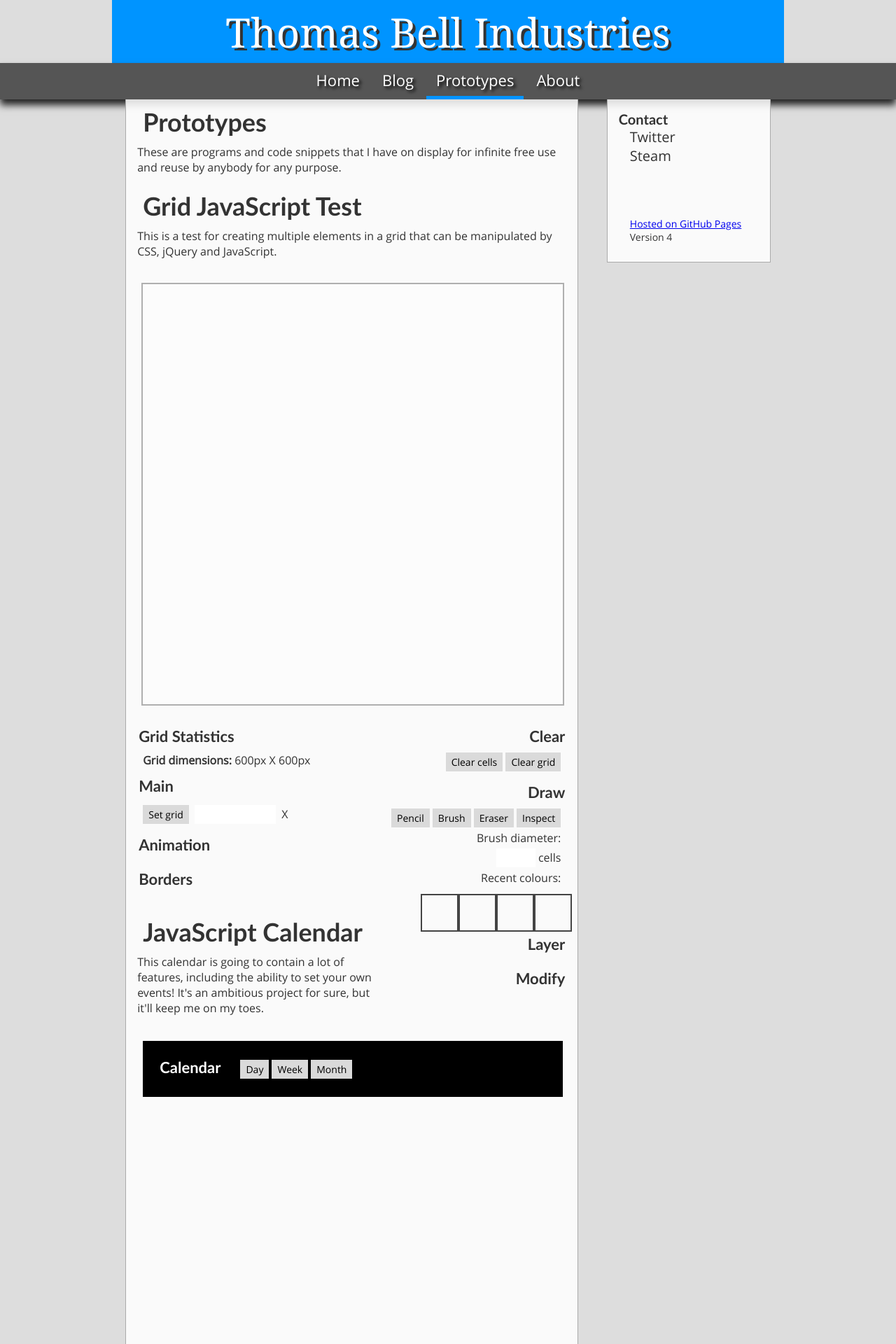
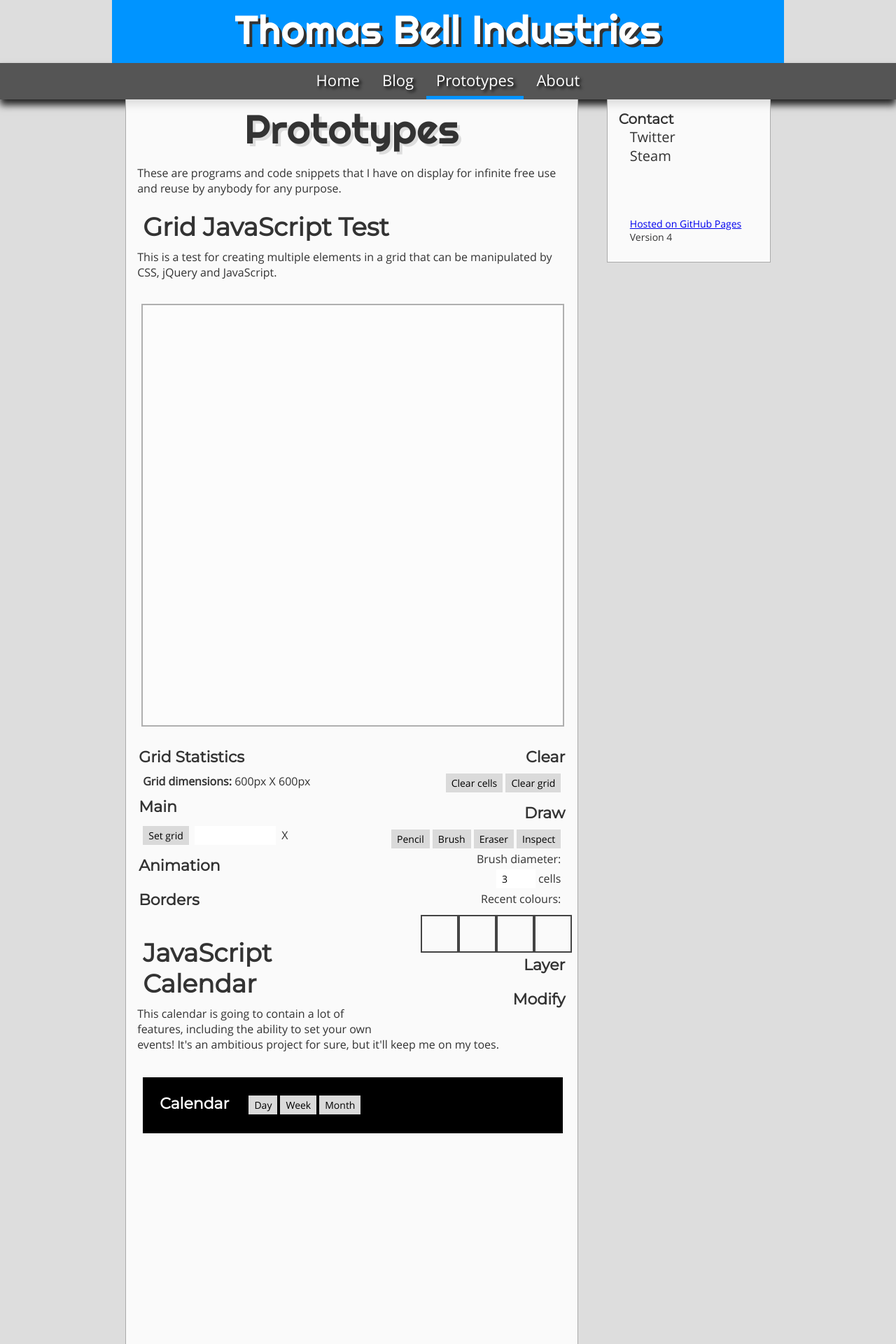
Before and after one commit to bell345/bell345.github.io, a PHP site: page /proto in a window 1280 px wide. Shown: the top 1920 px of the page at 70% size. Run offline with PHP 8.4, Linux system fonts and the light colour scheme; some web fonts are replaced.

Commit message:
Improved site layout
The top nav bar is now fixed once scrolled past, the Grid prototype
recent colours have been improved and miscellaneous layout changes.

```diff
--- a/about/index.html
+++ b/about/index.html
@@ -13,7 +13,7 @@
         <h1>Thomas Bell Industries</h1>
         <img src="/shared/res/blank.png" />
     </header>
-    <nav class="top">
+    <nav id="top">
         <a href="/">Home</a>
         <a href="/blog/">Blog</a>
         <a href="/proto/">Prototypes</a>
@@ -21,7 +21,7 @@
     </nav>
     <div id="content">
         <div id="maincontent">
-            <h2>Who Am I?</h2>
+            <h1>Who Am I?</h1>
             <p class="main">
                 I am a 13-year-old high school student from Australia. I love technology and everything
                 digital. I browse the internet and procrastinate way more than I need to. I tend to browse
--- a/blog/index.html
+++ b/blog/index.html
@@ -14,7 +14,7 @@
         <h1>Thomas Bell Industries</h1>
         <img src="/shared/res/blank.png" />
     </header>
-    <nav>
+    <nav id="top">
         <a href="/">Home</a>
         <a href="/blog/">Blog</a>
         <a href="/proto/">Prototypes</a>
@@ -22,7 +22,7 @@
     </nav>
     <div id="content">
         <div id="maincontent">
-            <h2>Blog</h2>
+            <h1>Blog</h1>
             <div class="blogcont">
                 <a href="#" class="blognavp">&lt;&lt; Newer</a>
                 <a href="#" class="blognavn">Older &gt;&gt;</a>
--- a/index.html
+++ b/index.html
@@ -14,7 +14,7 @@
         <h1>Thomas Bell Industries</h1>
         <img src="/shared/res/blank.png" />
     </header>
-    <nav class="top">
+    <nav id="top">
         <a href="/">Home</a>
         <a href="/blog/">Blog</a>
         <a href="/proto/">Prototypes</a>
@@ -22,7 +22,7 @@
     </nav>
     <div id="content">
         <div id="maincontent">
-            <h2>The Rundown</h2>
+            <h1>The Rundown</h1>
             <p class="main">
                 I code and write things in my free time. Have a look around.
             </p>
--- a/proto/index.html
+++ b/proto/index.html
@@ -14,7 +14,7 @@
         <h1>Thomas Bell Industries</h1>
         <img src="/shared/res/blank.png" />
     </header>
-    <nav>
+    <nav id="top">
         <a href="/">Home</a>
         <a href="/blog/">Blog</a>
         <a href="/proto/">Prototypes</a>
@@ -22,7 +22,7 @@
     </nav>
     <div id="content">
         <div id="maincontent">
-            <h2>Prototypes</h2>
+            <h1>Prototypes</h1>
             <p class="main">
                 These are programs and code snippets that I have on display
                 for infinite free use and reuse by anybody for any purpose.
@@ -66,7 +66,7 @@
                     <button id="gdrawbrush">Brush</button>
                     <button id="gdrawerase">Eraser</button>
 					<button id="gdrawinspc">Inspect</button><br />
-                    Brush diameter: <br /><input type="text" id="gdrawdiam" />cells <br />
+                    Brush diameter: <br /><input type="text" id="gdrawdiam" value="3" />cells <br />
 					Recent colours: <br />
 					<div class="gdrawrc" id="gdrc0"></div><div class="gdrawrc" id="gdrc1">
 					</div><div class="gdrawrc" id="gdrc2"></div><div class="gdrawrc" id="gdrc3">
@@ -114,8 +114,8 @@
             <p class="main">
                 It's not that much at the moment, but the basic structure exists.
             </p>
-            <textarea id="txtengarea" disabled="disabled"></textarea><br />
-            <input type="text" id="txtengin" />
+            <textarea id="txtengarea" disabled="disabled" class="proto"></textarea><br />
+            <input type="text" id="txtengin" class="proto" />
             <h2 id="anchor5">Countdown</h2>
             <p class="main">
                 This is a widget based off of my countdown blog posts. There are a few bugs,
--- a/shared/css/sheet.css
+++ b/shared/css/sheet.css
@@ -1,4 +1,5 @@
 /* START AT RULES */
+@import url(http://fonts.googleapis.com/css?family=Oswald|Open+Sans|Montserrat|Righteous);
 @font-face {
     font-family:'Oswald';
     font-weight:400;
@@ -17,7 +18,6 @@
   font-weight: 400;
   src: local('Montserrat-Regular'), url(/shared/res/Montserrat.woff) format('woff');
 }
-@import url(http://fonts.googleapis.com/css?family=Oswald|Open+Sans|Montserrat);
 /* END AT RULES */
 /* START GLOBAL STYLE */
 * {
@@ -45,6 +45,10 @@
     padding:6px;
     text-align:center;
     box-shadow:0px 8px 10px #222;
+}
+#top {
+    top:0;
+    z-index:9;
 }
 #content {
     position:relative;
@@ -269,10 +273,15 @@
     text-align:center;
     color:#fff;
     text-shadow:4px 4px 0px #333;
-    font-family:'Montserrat','Georgia',serif;
+    font-family:'Righteous','Georgia',serif;
     font-size:58px;
     font-weight:normal;
     padding-top:6px;
+}
+#content h1 {
+    color:#333;
+    text-shadow:4px 4px 0px #ddd;
+    padding-bottom:16px;
 }
 h2 {
     color:#333;
--- a/shared/js/proto.js
+++ b/shared/js/proto.js
@@ -472,19 +472,22 @@
 	var divs = [$("#gdrc0"),$("#gdrc1"),$("#gdrc2"),$("#gdrc3")];
 	var pColours = Grid.Draw.prevColours;
 	var len = pColours.length;
-	if (len < 1) {return 0;}
-	if (len == 5) Grid.Draw.prevColours.slice(1);
-	if (len >= 1) {divs[3].css("background",pColours[len-1]);divs[3].attr("title",pColours[len-1])}
-	if (len >= 2) {divs[2].css("background",pColours[len-2]);divs[2].attr("title",pColours[len-2])}
-	if (len >= 3) {divs[1].css("background",pColours[len-3]);divs[1].attr("title",pColours[len-3])}
-	if (len >= 4) {divs[0].css("background",pColours[len-4]);divs[0].attr("title",pColours[len-4])}
+	setTimeout(function () {
+	    if (len < 1) { return 0; }
+	    if (len == 5) { Grid.Draw.prevColours.shift(1); len = 4; pColours = Grid.Draw.prevColours; }
+	    if (len >= 1) { divs[3].css("background", pColours[len - 1]); divs[3].attr("title", pColours[len - 1]) }
+	    if (len >= 2) { divs[2].css("background", pColours[len - 2]); divs[2].attr("title", pColours[len - 2]) }
+	    if (len >= 3) { divs[1].css("background", pColours[len - 3]); divs[1].attr("title", pColours[len - 3]) }
+	    if (len >= 4) { divs[0].css("background", pColours[len - 4]); divs[0].attr("title", pColours[len - 4]) }
+	}, 100);
+	$(".gdrawrc").off();
 	$(".gdrawrc").click(function () {
-		if (pColours.indexOf(Grid.Draw.colour)==-1)
-			Grid.Draw.prevColours.push(Grid.Draw.colour);
-		Grid.Draw.colour = $(this).attr("title");
-		Grid.Draw.updatePrevColours();
-		$("#gdrawcolour").val(Grid.Draw.colour);
-	})
+	    if (Grid.Draw.prevColours.indexOf(Grid.Draw.colour) == -1 && (Grid.Draw.colour != "transparent" || Grid.Draw.colour != "rgba(0,0,0,0)"))
+	        Grid.Draw.prevColours.push(Grid.Draw.colour);
+	    Grid.Draw.colour = $(this).attr("title");
+	    $("#gdrawcolour").val(Grid.Draw.colour);
+	    Grid.Draw.updatePrevColours();
+	});
 }
 Grid.Clear = {};
 // Erases all cells.
--- a/shared/js/tbi.js
+++ b/shared/js/tbi.js
@@ -203,7 +203,18 @@
     }
 }
 $(function () {
-	updateHeight();
+    updateHeight();
+    $(document).scroll(function () {
+        if ($(document).scrollTop() > parseInt($("header").css("height"))) {
+            $("#top").css("position", "fixed");
+            $("#top").css("width", "100%");
+            $("#top").css("zIndex","9")
+        } else {
+            $("#top").css("position", "relative");
+            $("#top").css("width", "auto");
+            $("#top").css("zIndex", "-1");
+        }
+    });
 })
 // START OF COOKIE CODES //
 function createCookie(name, value, days) {
```
